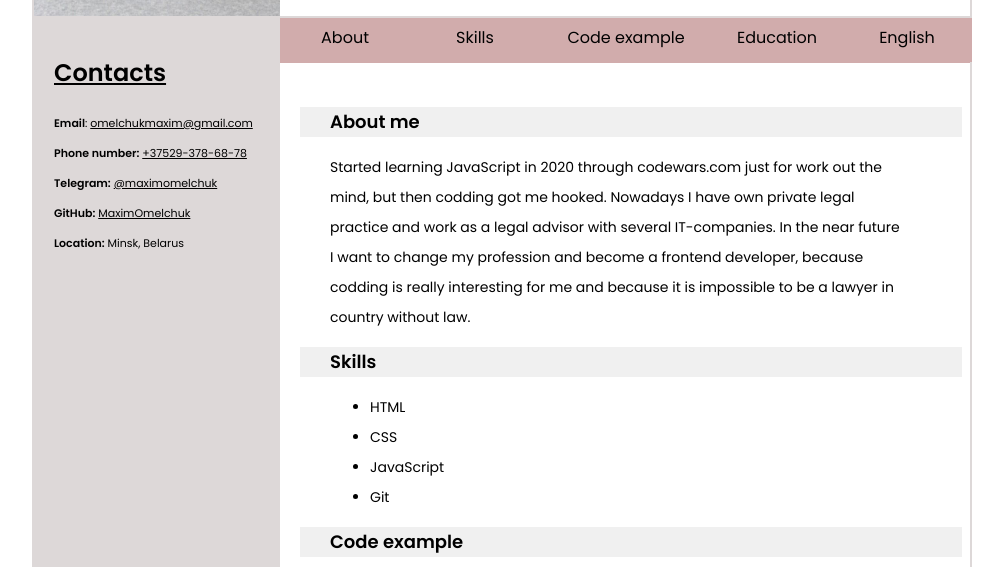
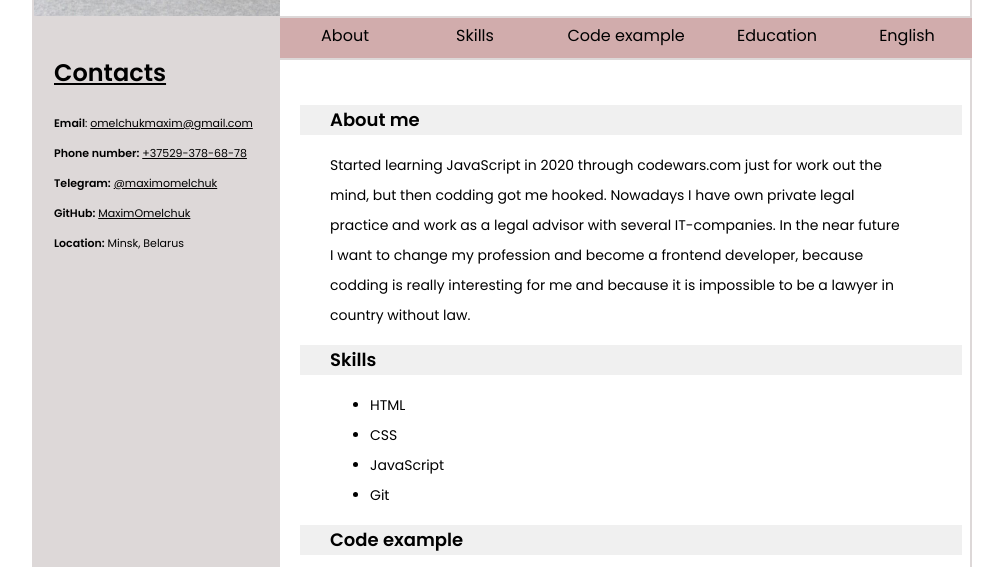
Before and after one commit to MaximOmelchuk/rsschool-cv, a plain HTML site: page index.html in a window 1280 px wide. Shown: the part 232-799 px from the top of the page, without its empty margins (138-1141 px from the left). Drawn offline with Linux system fonts and the light colour scheme.

Commit message:
fix: fix style elements in footer and header

```diff
--- a/index.html
+++ b/index.html
@@ -32,18 +32,18 @@
             </ul>
         </div>
 
-        <section class="cvmain">
+        <div class="cvmain">
             <nav>
                 <ul>
-                    <a href="#about"><li>About</li></a>
-                    <a href="#skills"><li>Skills</li></a>
-                    <a href="#code"><li style="width: 172px;">Code example</li></a>
-                    <a href="#education"><li>Education</li></a>
-                    <a href="#english"><li>English</li></a>
+                    <li><a href="#about"><div>About</div></a></li>
+                    <li><a href="#skills"><div>Skills</div></a></li>
+                    <li style="width: 172px;"><a href="#code"><div >Code example</div></a></li>
+                    <li><a href="#education"><div>Education</div></a></li>
+                    <li><a href="#english"><div>English</div></a></li>
                 </ul>
             </nav>
             <div class="cvtext">
-                <h2> <a name='about'></a> About me</h2>
+                <h2> <a id='about'></a> About me</h2>
                 <p>Started learning JavaScript in 2020 through codewars.com
                 just for work out the mind, but then codding got me hooked.
                 Nowadays I have own private legal practice and work as a legal
@@ -52,7 +52,7 @@
                 interesting for me and because it is impossible to be a lawyer in country
                 without law.</p>
 
-                <h2> <a name='skills'></a> Skills</h2>
+                <h2> <a id='skills'></a> Skills</h2>
                 <ul>
                     <li>HTML</li>
                     <li>CSS</li>
@@ -60,10 +60,10 @@
                     <li>Git</li>
                 </ul>
 
-                <h2> <a name='code'></a> Code example</h2>
+                <h2> <a id='code'></a> Code example</h2>
                 <p>Task: <a href="https://www.codewars.com/kata/51ba717bb08c1cd60f00002f/javascript">Range Extraction</a></p>
-                <p>Solution:
-                <pre>
+                <p>Solution: </p>
+                <pre><code>
 
 function solution(list){
     list=list.map((x,i)=>{
@@ -74,7 +74,7 @@ function solution(list){
                          .findIndex((y,j)=>y+1!==list[j+i+1]);
         if (last>=2) {
             let tmp=x+'-'+list[last+i];
-            for (let e=i+1; e<=last+i; e++) {
+            for (let e=i+1; e&lt;=last+i; e++) {
                 list[e]='';
             }
             return tmp;
@@ -82,9 +82,9 @@ function solution(list){
         }
     })
     return list.join(' ').trim().split(/ +/).join();
-}</pre></p>
+}</code></pre>
 
-                <h2> <a name='education'></a>Education</h2>
+                <h2> <a id='education'></a>Education</h2>
                 <ul>
                     <li>University: Belarusian State University, Law Faculty</li>
                     <li> Courses:
@@ -101,19 +101,20 @@ function solution(list){
                 <h2>Experience in development</h2>
                 <p><a href="https://maximomelchuk.github.io/rsschool-cv/">CV</a>, in progress... </p>
 
-                <h2><a name="english"></a>English</h2>
+                <h2><a id="english"></a>English</h2>
                 <p>B2, <a href="https://www.efset.org/cert/RqXh45">EF SET certificate</a> (60 points).
                     I got some speaking practice while traveling, constantly
                     improve reading and listening skills (technical docs, podcasts,
                     films in original voice acting, etc.)</p>
             </div>
-        </section>
+        </div>
     </main>
 
     <footer>
-        <a href="https://github.com/MaximOmelchuk/"><div style="width: 200px;"><img src="GH.png" alt="GitHub" style="height: 70px;"></div></a>
-        <a href="https://rs.school/js/"><div style="width: 350px;"><img src="rs_school_js.svg" alt="GitHub" style="height: 70px;"></div></a>
-        <div style="font-size: 37px; line-height: 40px; width: 350px;">Copyright &#169 <br> 2021</div>
+        <div style="font-size: 37px; line-height: 25px; width: 248px;">Copyright &#169; <br> 2021</div>
+        <a href="https://github.com/MaximOmelchuk/"><div style="width: 300px;"><img src="GH.png" alt="GitHub" style="height: 50px;"></div></a>
+        <a href="https://rs.school/js/"><div style="width: 392px;"><img src="rs_school_js.svg" alt="GitHub" style="height: 50px;"></div></a>
+
     </footer>
 
 </body>
--- a/style.css
+++ b/style.css
@@ -40,7 +40,6 @@ main {
     box-sizing: border-box;
     width: 248px;
     border: 2px solid rgb(221, 216, 216);
-    height: device-height;
     border-top: none;
     padding: 20px 20px;
     padding-right: 5px;
@@ -66,7 +65,6 @@ main {
 
 nav {
     box-sizing: border-box;
-
     margin: 0px;
     padding: 0px;
     width: 692px;
@@ -86,29 +84,36 @@ nav li {
     display: inline-block;
     height: 100%;
     margin: 0px;
+    padding: 0px;
     width: 130px;
     background-color: rgb(209, 172, 172);
-    color: black;
-    text-decoration: none;
     margin: 0px;
-    padding-top: 5px;
+    padding-top: 0px;
 }
 
 nav li:hover {
     background-color: rgb(177, 124, 124);
-    font-size: 18px;
+    font-size: 17px;
 }
 
 nav a {
     display: inline-block;
+    text-decoration: none
+}
+
+nav div {
+    margin: 0px;
+    width: 130px;
+    height: 45px;
+    padding-top: 3px;
+    color: black;
 }
 
 .cvtext {
     box-sizing: border-box;
     border: 2px solid rgb(221, 216, 216);
-    border-top: none;
     border-left: none;
-    margin-top: 4px;
+    margin-top: 0px;
     width: 692px;
     padding: 30px 70px 30px 50px;
     font-size: 14px;
@@ -138,7 +143,7 @@ nav a {
 footer {
     width: 940px;
     margin: 0 auto;
-    height: 150px;
+    height: 100px;
     display: flex;
     box-sizing: border-box;
     background: rgb(209, 172, 172);
@@ -147,7 +152,7 @@ footer {
 footer div {
     display: flex;
     justify-content: space-around;
-    margin-top: 40px;
+    margin-top: 25px;
 
 }
 
```
